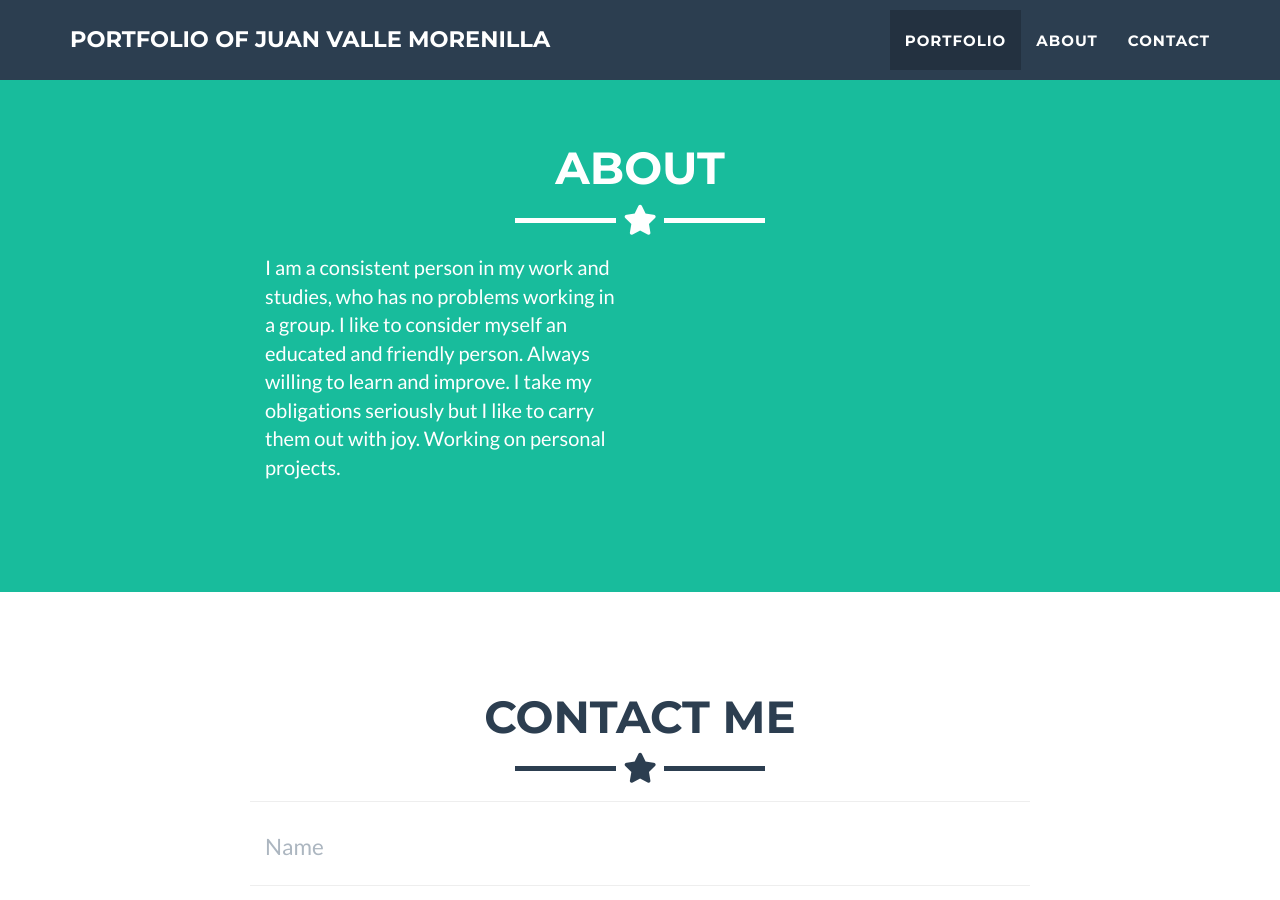
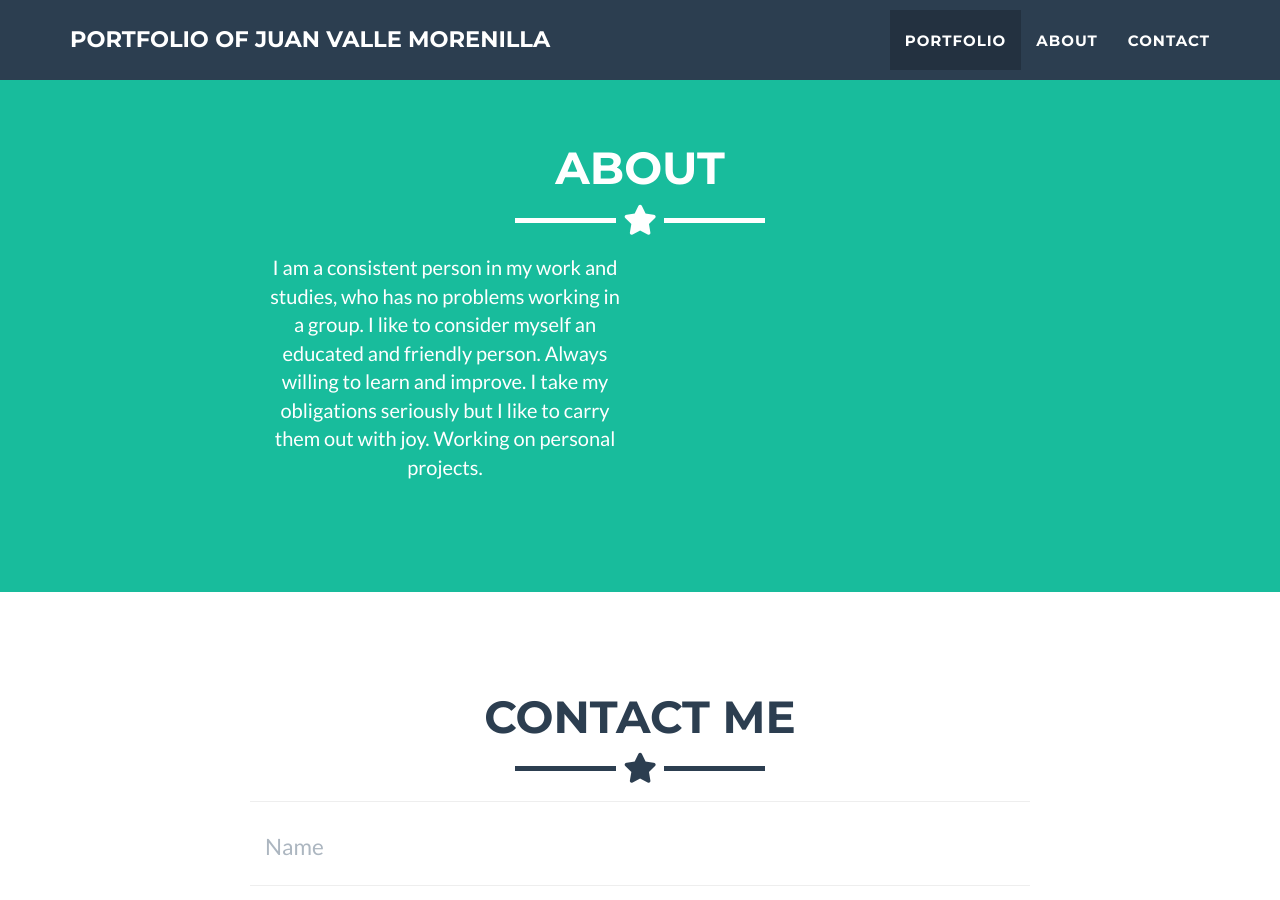
Before and after one commit to JJv03/JJv03.github.io, a Jekyll site: the page built from _posts/2014-07-18-project-1.markdown, in a window 1280 px wide and 900 px high, scrolled down 1730 px. Built offline with Jekyll 4.4.1, drawn with Linux system fonts in a browser that asks for light colours.

Commit message:
Update about.html

```diff
--- a/_includes/about.html
+++ b/_includes/about.html
@@ -8,7 +8,7 @@
       </div>
     </div>
     <div class="row">
-      <div class="col-lg-4 col-lg-offset-2">
+      <div class="col-lg-4 col-lg-offset-2 text-center">
         <p>I am a consistent person in my work and studies, who has no problems working in a group. I like to consider myself an educated and friendly person. Always willing to learn and improve. I take my obligations seriously but I like to carry them out with joy. Working on personal projects.</p>
       </div>
     </div>
```
